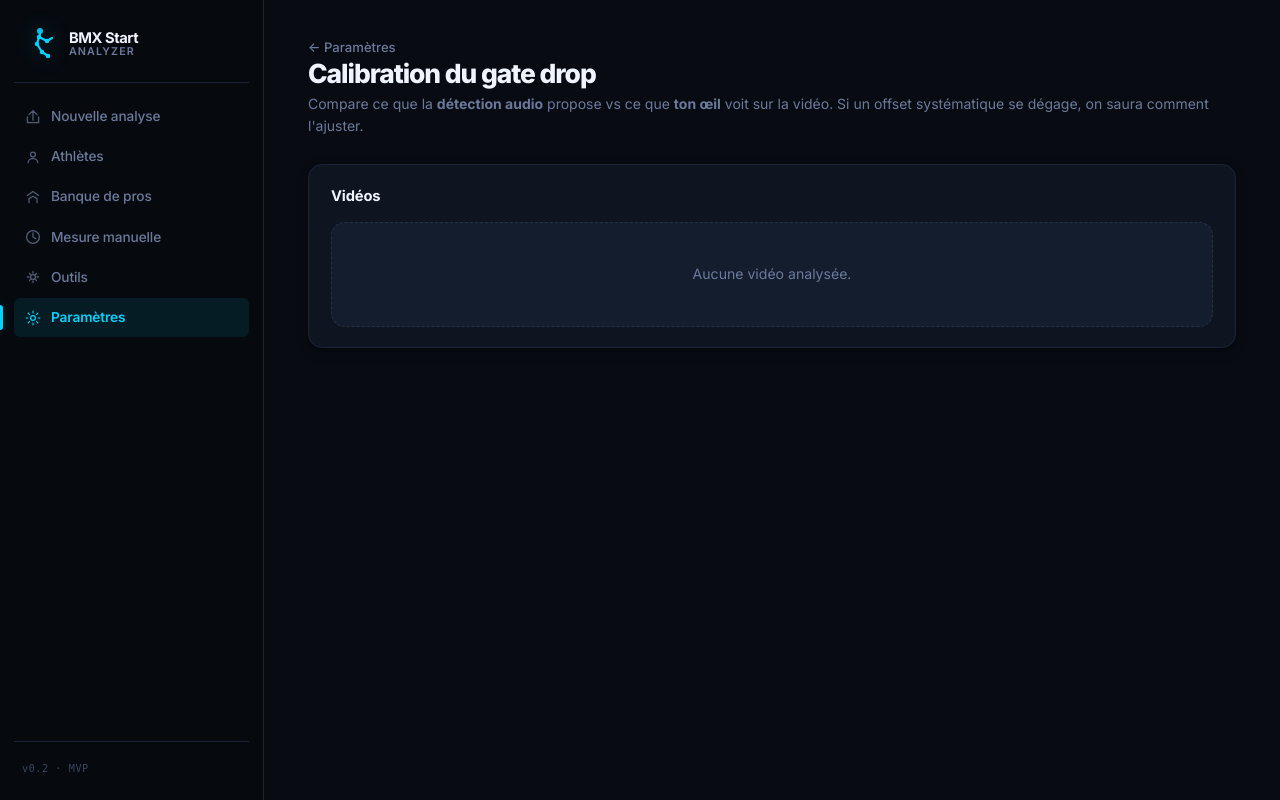
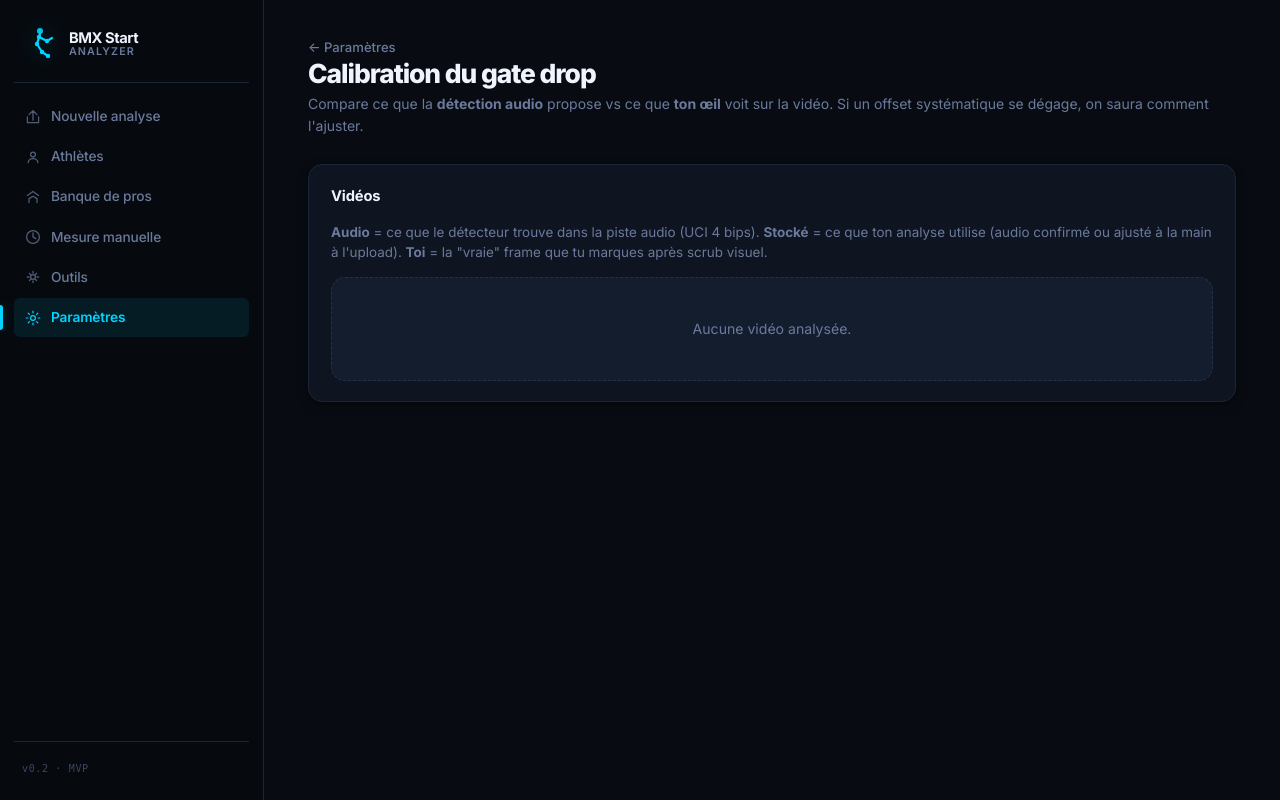
Before and after one commit to Louispump/bmx-start-analyzer, a FastAPI app: page /gate_calibration in a window 1280 px wide. Run offline with FastAPI, Linux system fonts and the light colour scheme.

Commit message:
fix(gate-cal): affiche systématiquement la détection audio + cache par job
Avant : l'audio n'apparaissait dans la liste qu'après calibration user
(colonne audio_t prise depuis cal.audio_t, vide tant qu'on n'avait pas
marqué). Maintenant on lance _get_or_run_audio_detection() pour chaque
job au load de la liste — résultat caché dans job['audio_detection']
(persisté via save_jobs → snapshot auto).

UI list :
  - Colonne 🔵 Audio (toujours affichée, ✓ ou ⚠ fail avec reason en title)
  - Colonne 🟦 Stocké
  - Colonne 🟧 Toi
  - Audio − Stocké (diff brut audio vs ce que l'analyse utilise)
  - Audio − Toi (diff après calibration visuelle)

Endpoint POST /jobs/<id>/rerun_audio pour forcer un refresh du cache.

Premier scan révèle : 13/15 vidéos détectent audio, mais avec des
écarts entre +3ms (excellent) et -1307ms (catastrophique). La
plateforme va permettre de quantifier ce biais.

Co-Authored-By: Claude Opus 4.7 <noreply@anthropic.com>

```diff
--- a/app.py
+++ b/app.py
@@ -859,23 +859,58 @@ async def settings_page(request: Request):
 
 
 # ── Calibration du gate drop ─────────────────────────────────────────────────
+def _get_or_run_audio_detection(jid: str, j: dict, force: bool = False) -> dict:
+    """Cache la détection audio sur le job. Run une seule fois par job sauf force.
+    Persiste dans jobs_db (snapshot auto)."""
+    cached = j.get("audio_detection")
+    if cached and not force:
+        return cached
+    vp_str = j.get("video_path")
+    if not vp_str:
+        return {"detected": False, "reason": "no video_path"}
+    vp = Path(vp_str)
+    if not vp.exists():
+        return {"detected": False, "reason": "video file missing"}
+    try:
+        res = detect_gate_drop(vp)
+    except Exception as e:
+        res = {"detected": False, "reason": f"audio error: {e}"}
+    # Stocke seulement les champs sérialisables utiles
+    summary = {
+        "detected":         bool(res.get("detected")),
+        "gate_t":           res.get("gate_t"),
+        "beeps_t":          res.get("beeps_t"),
+        "mean_interval_ms": res.get("mean_interval_ms"),
+        "confidence":       res.get("confidence"),
+        "reason":           res.get("reason"),
+    }
+    j["audio_detection"] = summary
+    save_jobs(jobs)
+    return summary
+
+
 @app.get("/gate_calibration")
 async def gate_calibration_list(request: Request):
-    """Liste des jobs avec leur statut de calibration et stats agrégées."""
+    """Liste des jobs avec leur statut de calibration et stats agrégées.
+    Run audio detection pour chaque job (cache après 1er run)."""
     import statistics
     rows = []
     for jid, j in jobs.items():
         if j.get("status") != "done": continue
-        r   = j.get("results", {})
-        cal = j.get("gate_calibration") or {}
+        r     = j.get("results", {})
+        cal   = j.get("gate_calibration") or {}
+        audio = _get_or_run_audio_detection(jid, j)
         rows.append({
             "job_id":         jid,
             "display_name":   _display_name(jid, j),
             "added_at":       j.get("added_at", ""),
             "fps":            r.get("fps"),
             "stored_gate_t":  r.get("gate_drop_t"),
+            "audio_detected": audio.get("detected"),
+            "audio_t":        audio.get("gate_t") if audio.get("detected") else None,
+            "audio_reason":   audio.get("reason"),
+            "audio_conf":     audio.get("confidence"),
             "calibrated":     bool(cal),
-            "audio_t":        cal.get("audio_t"),
             "true_t":         cal.get("true_gate_t"),
             "diff_ms":        cal.get("diff_t_ms"),
             "diff_frames":    cal.get("diff_frames"),
@@ -907,14 +942,7 @@ async def gate_calibration_detail(request: Request, job_id: str):
     if not j or j.get("status") != "done":
         return templates.TemplateResponse(request, "index.html",
                                           {"error": "Job introuvable."})
-    # Re-run audio détection à la volée pour avoir la valeur brute du algo
-    audio_info = None
-    try:
-        vp = Path(j.get("video_path", ""))
-        if vp.exists():
-            audio_info = detect_gate_drop(vp)
-    except Exception as e:
-        audio_info = {"detected": False, "reason": f"audio rerun failed: {e}"}
+    audio_info = _get_or_run_audio_detection(job_id, j)
     return templates.TemplateResponse(request, "gate_calibration_detail.html", {
         "job_id":        job_id,
         "display_name":  _display_name(job_id, j),
@@ -923,6 +951,17 @@ async def gate_calibration_detail(request: Request, job_id: str):
         "audio_info":    audio_info or {"detected": False},
         "calibration":   j.get("gate_calibration") or {},
     })
+
+
+@app.post("/jobs/{job_id}/rerun_audio")
+async def jobs_rerun_audio(job_id: str):
+    """Force un re-run de la détection audio (vide le cache et recalcule)."""
+    j = jobs.get(job_id)
+    if not j:
+        return JSONResponse({"error": "Job introuvable."}, status_code=404)
+    j.pop("audio_detection", None)
+    audio = _get_or_run_audio_detection(job_id, j, force=True)
+    return {"ok": True, "audio": audio}
 
 
 @app.post("/jobs/{job_id}/gate_calibration")
--- a/static/style.css
+++ b/static/style.css
@@ -654,6 +654,8 @@ header h1 {
 }
 .btn-cal:hover { color: var(--accent); border-color: var(--accent); }
 .muted { color: var(--muted); }
+.cal-audio-ok   { color: var(--text-strong); font-variant-numeric: tabular-nums; }
+.cal-audio-fail { color: var(--red); font-weight: 500; cursor: help; }
 
 .cal-detail-grid {
   display: grid;
--- a/templates/gate_calibration.html
+++ b/templates/gate_calibration.html
@@ -49,6 +49,11 @@
 
   <section class="section">
     <h2>Vidéos</h2>
+    <p class="section-note">
+      <strong>Audio</strong> = ce que le détecteur trouve dans la piste audio (UCI 4 bips).
+      <strong>Stocké</strong> = ce que ton analyse utilise (audio confirmé ou ajusté à la main à l'upload).
+      <strong>Toi</strong> = la "vraie" frame que tu marques après scrub visuel.
+    </p>
     {% if not rows %}
     <div class="empty-state">Aucune vidéo analysée.</div>
     {% else %}
@@ -57,10 +62,11 @@
         <thead>
           <tr>
             <th>Vidéo</th>
-            <th>Gate stocké</th>
-            <th>Audio (live)</th>
-            <th>Toi</th>
-            <th>Diff</th>
+            <th>🔵 Audio</th>
+            <th>🟦 Stocké</th>
+            <th>🟧 Toi</th>
+            <th>Audio − Stocké</th>
+            <th>Audio − Toi</th>
             <th></th>
           </tr>
         </thead>
@@ -70,14 +76,28 @@
             <td>
               <a href="/gate_calibration/{{ r.job_id }}" class="cal-link">{{ r.display_name }}</a>
             </td>
+            <td>
+              {% if r.audio_detected %}
+                <span class="cal-audio-ok">{{ "%.3f"|format(r.audio_t) }}s</span>
+              {% else %}
+                <span class="cal-audio-fail" title="{{ r.audio_reason }}">⚠ fail</span>
+              {% endif %}
+            </td>
             <td>{% if r.stored_gate_t is not none %}{{ "%.3f"|format(r.stored_gate_t) }}s{% else %}—{% endif %}</td>
-            <td>{% if r.audio_t is not none %}{{ "%.3f"|format(r.audio_t) }}s{% else %}—{% endif %}</td>
-            <td>{% if r.true_t is not none %}{{ "%.3f"|format(r.true_t) }}s{% else %}—{% endif %}</td>
+            <td>{% if r.true_t is not none %}{{ "%.3f"|format(r.true_t) }}s{% else %}<span class="muted">—</span>{% endif %}</td>
+            <td>
+              {% if r.audio_detected and r.stored_gate_t is not none %}
+                {% set d = ((r.audio_t - r.stored_gate_t) * 1000) | round(0, 'common') | int %}
+                <span class="cal-diff {% if d|abs <= 50 %}cal-diff-good{% elif d|abs <= 200 %}cal-diff-warn{% else %}cal-diff-bad{% endif %}">
+                  {{ "%+d"|format(d) }} ms
+                </span>
+              {% else %}<span class="muted">—</span>{% endif %}
+            </td>
             <td>
               {% if r.diff_ms is not none %}
-                <span class="cal-diff {% if r.diff_ms|abs <= 50 %}cal-diff-good{% elif r.diff_ms|abs <= 100 %}cal-diff-warn{% else %}cal-diff-bad{% endif %}">
+                <span class="cal-diff {% if r.diff_ms|abs <= 50 %}cal-diff-good{% elif r.diff_ms|abs <= 200 %}cal-diff-warn{% else %}cal-diff-bad{% endif %}">
                   {{ "%+.0f"|format(r.diff_ms) }} ms
-                  ({{ "%+d"|format(r.diff_frames) }} f)
+                  ({{ "%+d"|format(r.diff_frames) }}f)
                 </span>
               {% else %}
                 <span class="muted">—</span>
```
